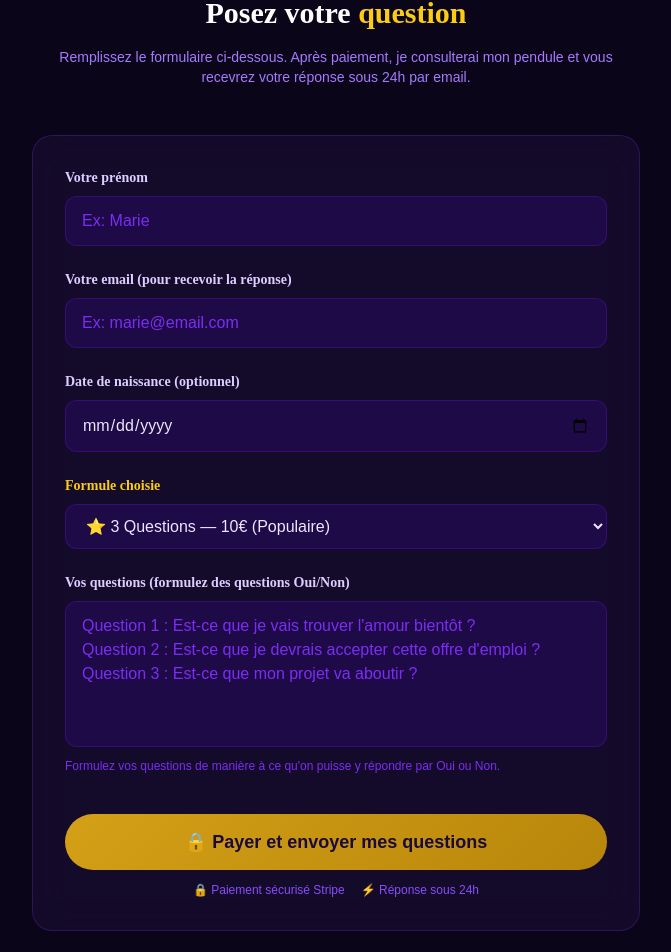
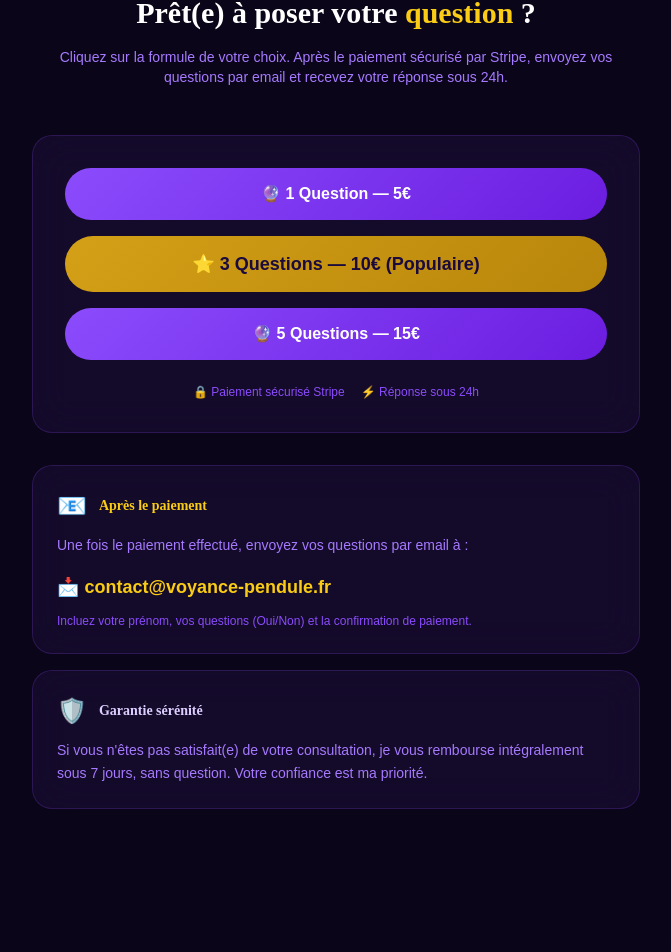
Before and after one commit to selenevoyance14-svg/voyance-pendule, a Next.js app: page /voyance in a window 1280 px wide. Shown: the part 2059-3011 px from the top of the page, without its empty margins (304-975 px from the left). Built offline with nearby package versions, Linux system fonts and the light colour scheme.

Commit message:
💳 Intégration Stripe Payment Links
- Boutons de paiement avec vrais liens Stripe (5€/10€/15€)
- Section commander simplifiée avec liens directs
- Instructions email après paiement
- Garantie sérénité conservée

```diff
--- a/src/app/voyance/page.tsx
+++ b/src/app/voyance/page.tsx
@@ -112,8 +112,8 @@ export default function VoyancePage() {
                                     <span>Réponse sous 24h par email</span>
                                 </li>
                             </ul>
-                            <a href="#commander" className="btn-mystic w-full justify-center text-base">
-                                Poser ma question — 5€
+                            <a href="https://buy.stripe.com/5kQfZh6dG81a96seiWeEo01" target="_blank" rel="noopener noreferrer" className="btn-mystic w-full justify-center text-base">
+                                🔒 Poser ma question — 5€
                             </a>
                         </div>
 
@@ -151,8 +151,8 @@ export default function VoyancePage() {
                                     <span className="font-semibold">Conseil spirituel bonus</span>
                                 </li>
                             </ul>
-                            <a href="#commander" className="btn-gold w-full justify-center text-base">
-                                Poser mes 3 questions — 10€
+                            <a href="https://buy.stripe.com/dRm6oHcC4epy5Ug6QueEo02" target="_blank" rel="noopener noreferrer" className="btn-gold w-full justify-center text-base">
+                                🔒 Poser mes 3 questions — 10€
                             </a>
                         </div>
 
@@ -190,120 +190,66 @@ export default function VoyancePage() {
                                     <span className="font-semibold">Guidance spirituelle complète</span>
                                 </li>
                             </ul>
-                            <a href="#commander" className="btn-mystic w-full justify-center text-base">
-                                Poser mes 5 questions — 15€
+                            <a href="https://buy.stripe.com/5kQfZhdG881a6Yk1waeEo03" target="_blank" rel="noopener noreferrer" className="btn-mystic w-full justify-center text-base">
+                                🔒 Poser mes 5 questions — 15€
                             </a>
                         </div>
                     </div>
                 </div>
             </section>
 
-            {/* ORDER FORM */}
+            {/* COMMANDER */}
             <section className="py-20 sm:py-28" id="commander">
                 <div className="max-w-2xl mx-auto px-4 sm:px-6 lg:px-8">
                     <div className="text-center mb-12">
                         <h2 className="font-heading text-2xl sm:text-3xl font-bold text-white mb-4">
-                            Posez votre <span className="text-gold-400">question</span>
+                            Prêt(e) à poser votre <span className="text-gold-400">question</span> ?
                         </h2>
                         <p className="text-mystic-400 text-sm">
-                            Remplissez le formulaire ci-dessous. Après paiement, je consulterai mon pendule
-                            et vous recevrez votre réponse sous 24h par email.
+                            Cliquez sur la formule de votre choix. Après le paiement sécurisé par Stripe,
+                            envoyez vos questions par email et recevez votre réponse sous 24h.
                         </p>
                     </div>
 
-                    <form className="glass-card p-8 space-y-6">
-                        <div>
-                            <label htmlFor="prenom" className="block font-heading text-sm font-semibold text-mystic-200 mb-2">
-                                Votre prénom
-                            </label>
-                            <input
-                                type="text"
-                                id="prenom"
-                                name="prenom"
-                                placeholder="Ex: Marie"
-                                required
-                                className="w-full bg-mystic-950/50 border border-mystic-700/30 rounded-xl px-4 py-3 text-mystic-100 placeholder:text-mystic-600 focus:outline-none focus:border-gold-500/50 focus:ring-1 focus:ring-gold-500/20 transition"
-                            />
+                    <div className="glass-card p-8 space-y-4">
+                        <a href="https://buy.stripe.com/5kQfZh6dG81a96seiWeEo01" target="_blank" rel="noopener noreferrer" className="btn-mystic w-full justify-center text-base py-4 block text-center">
+                            🔮 1 Question — 5€
+                        </a>
+                        <a href="https://buy.stripe.com/dRm6oHcC4epy5Ug6QueEo02" target="_blank" rel="noopener noreferrer" className="btn-gold w-full justify-center text-lg py-4 block text-center">
+                            ⭐ 3 Questions — 10€ (Populaire)
+                        </a>
+                        <a href="https://buy.stripe.com/5kQfZhdG881a6Yk1waeEo03" target="_blank" rel="noopener noreferrer" className="btn-mystic w-full justify-center text-base py-4 block text-center">
+                            🔮 5 Questions — 15€
+                        </a>
+                        <div className="flex items-center justify-center gap-4 text-mystic-500 text-xs pt-2">
+                            <span>🔒 Paiement sécurisé Stripe</span>
+                            <span>⚡ Réponse sous 24h</span>
                         </div>
-
-                        <div>
-                            <label htmlFor="email" className="block font-heading text-sm font-semibold text-mystic-200 mb-2">
-                                Votre email (pour recevoir la réponse)
-                            </label>
-                            <input
-                                type="email"
-                                id="email"
-                                name="email"
-                                placeholder="Ex: marie@email.com"
-                                required
-                                className="w-full bg-mystic-950/50 border border-mystic-700/30 rounded-xl px-4 py-3 text-mystic-100 placeholder:text-mystic-600 focus:outline-none focus:border-gold-500/50 focus:ring-1 focus:ring-gold-500/20 transition"
-                            />
-                        </div>
-
-                        <div>
-                            <label htmlFor="naissance" className="block font-heading text-sm font-semibold text-mystic-200 mb-2">
-                                Date de naissance (optionnel)
-                            </label>
-                            <input
-                                type="date"
-                                id="naissance"
-                                name="naissance"
-                                className="w-full bg-mystic-950/50 border border-mystic-700/30 rounded-xl px-4 py-3 text-mystic-100 focus:outline-none focus:border-gold-500/50 focus:ring-1 focus:ring-gold-500/20 transition"
-                            />
-                        </div>
-
-                        <div>
-                            <label htmlFor="formule" className="block font-heading text-sm font-bold text-gold-400 mb-2">
-                                Formule choisie
-                            </label>
-                            <select
-                                id="formule"
-                                name="formule"
-                                required
-                                className="w-full bg-mystic-950/50 border border-mystic-700/30 rounded-xl px-4 py-3 text-mystic-100 focus:outline-none focus:border-gold-500/50 focus:ring-1 focus:ring-gold-500/20 transition"
-                            >
-                                <option value="1q">🔮 1 Question — 5€</option>
-                                <option value="3q" selected>⭐ 3 Questions — 10€ (Populaire)</option>
-                                <option value="5q">🔮 5 Questions — 15€</option>
-                            </select>
-                        </div>
-
-                        <div>
-                            <label htmlFor="questions" className="block font-heading text-sm font-semibold text-mystic-200 mb-2">
-                                Vos questions (formulez des questions Oui/Non)
-                            </label>
-                            <textarea
-                                id="questions"
-                                name="questions"
-                                rows={5}
-                                placeholder={"Question 1 : Est-ce que je vais trouver l'amour bientôt ?\nQuestion 2 : Est-ce que je devrais accepter cette offre d'emploi ?\nQuestion 3 : Est-ce que mon projet va aboutir ?"}
-                                required
-                                className="w-full bg-mystic-950/50 border border-mystic-700/30 rounded-xl px-4 py-3 text-mystic-100 placeholder:text-mystic-600 focus:outline-none focus:border-gold-500/50 focus:ring-1 focus:ring-gold-500/20 transition resize-none"
-                            />
-                            <p className="text-mystic-600 text-xs mt-1">
-                                Formulez vos questions de manière à ce qu'on puisse y répondre par Oui ou Non.
-                            </p>
-                        </div>
-
-                        {/* Payment buttons — will be replaced by real Stripe links */}
-                        <div className="pt-4 space-y-3">
-                            <button type="submit" className="btn-gold w-full justify-center text-lg py-4">
-                                🔒 Payer et envoyer mes questions
-                            </button>
-                            <div className="flex items-center justify-center gap-4 text-mystic-500 text-xs">
-                                <span>🔒 Paiement sécurisé Stripe</span>
-                                <span>⚡ Réponse sous 24h</span>
-                            </div>
-                        </div>
-                    </form>
+                    </div>
 
                     <div className="mt-8 glass-card p-6">
+                        <div className="flex items-center gap-3 mb-3">
+                            <span className="text-2xl">📧</span>
+                            <h3 className="font-heading text-sm font-bold text-gold-400">Après le paiement</h3>
+                        </div>
+                        <p className="text-mystic-400 text-sm leading-relaxed mb-4">
+                            Une fois le paiement effectué, envoyez vos questions par email à :
+                        </p>
+                        <a href="mailto:contact@voyance-pendule.fr" className="text-gold-400 font-semibold text-lg hover:text-gold-300 transition">
+                            📩 contact@voyance-pendule.fr
+                        </a>
+                        <p className="text-mystic-500 text-xs mt-3">
+                            Incluez votre prénom, vos questions (Oui/Non) et la confirmation de paiement.
+                        </p>
+                    </div>
+
+                    <div className="mt-4 glass-card p-6">
                         <div className="flex items-center gap-3 mb-3">
                             <span className="text-2xl">🛡️</span>
                             <h3 className="font-heading text-sm font-bold text-mystic-200">Garantie sérénité</h3>
                         </div>
                         <p className="text-mystic-400 text-sm leading-relaxed">
-                            Si vous n'êtes pas satisfait(e) de votre consultation, je vous rembourse intégralement
+                            Si vous n&apos;êtes pas satisfait(e) de votre consultation, je vous rembourse intégralement
                             sous 7 jours, sans question. Votre confiance est ma priorité.
                         </p>
                     </div>
```
